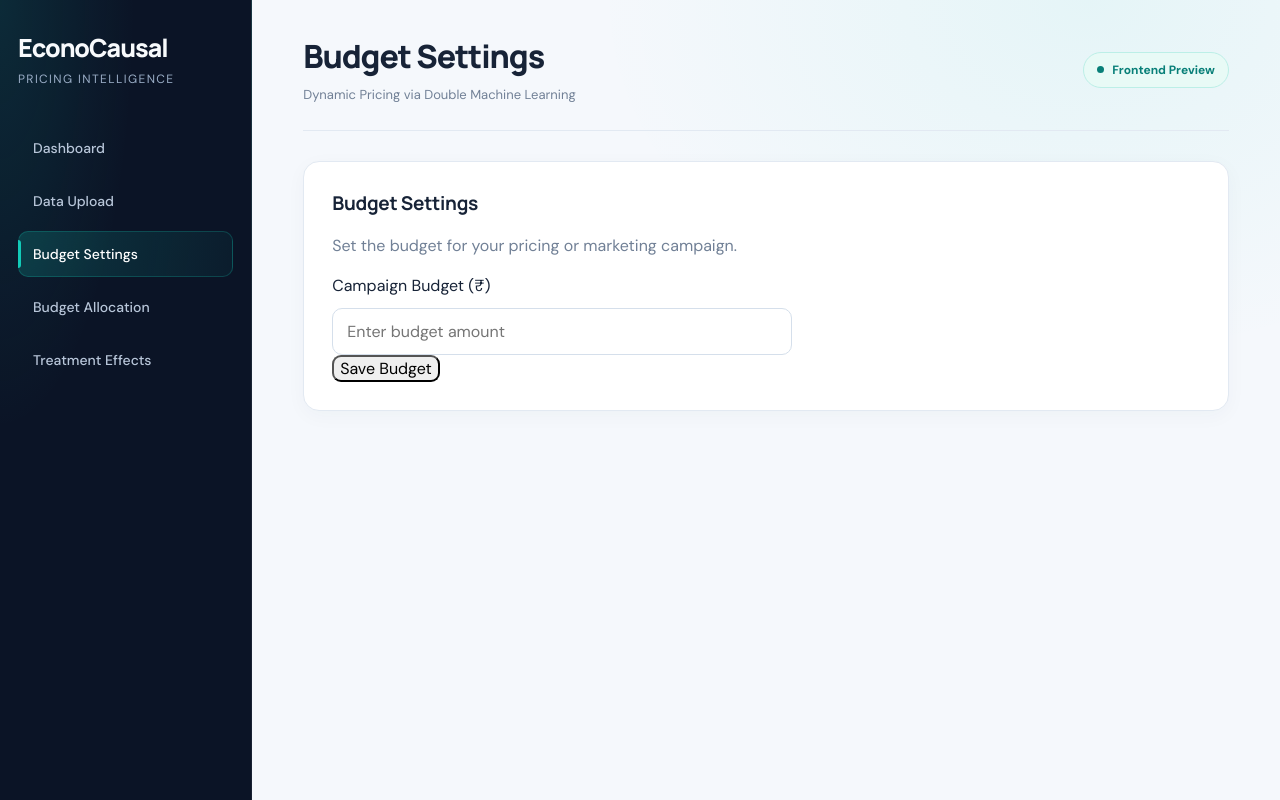
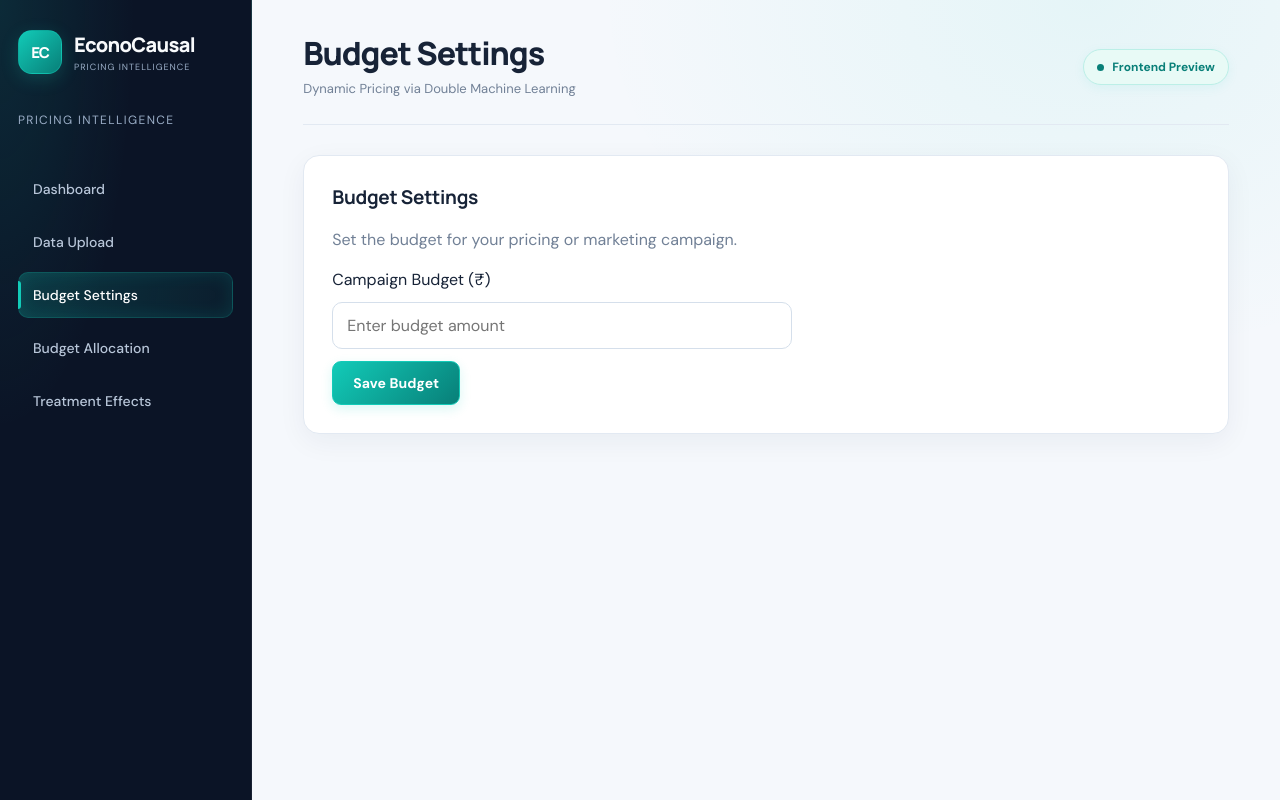
Before and after one commit to Aakash25DS02/-EconoCausal-Dynamic-Pricing-via-Double-Machine-Learning, a React (Vite) app in the folder Frontend/: page / in a window 1280 px wide. Both pictures are taken after a click on the button "Budget Settings". Built offline with nearby package versions, Linux system fonts and the light colour scheme.

Commit message:
Improve EconoCausal UI styling

```diff
--- a/Frontend/package.json
+++ b/Frontend/package.json
@@ -10,6 +10,7 @@
   },
   "dependencies": {
     "@vitejs/plugin-react": "latest",
+    "lucide-react": "^1.59.0",
     "papaparse": "^5.7.0",
     "plotly.js": "latest",
     "react": "latest",
--- a/Frontend/src/App.jsx
+++ b/Frontend/src/App.jsx
@@ -22,7 +22,17 @@ export default function App () {
   return (
     <div className='app'>
       <aside className='sidebar'>
-        <h2>EconoCausal</h2>
+
+<div className="brand">
+  <div className="brand-mark" aria-hidden="true">
+    <span>EC</span>
+  </div>
+  <div className="brand-copy">
+    <h2>EconoCausal</h2>
+    <p className="subtitle">Pricing Intelligence</p>
+  </div>
+</div>
+
         <p className='subtitle'>Pricing Intelligence</p>
 
         {menuItems.map(item => (
--- a/Frontend/src/index.css
+++ b/Frontend/src/index.css
@@ -413,3 +413,375 @@ textarea:focus-visible {
     animation-duration: 0.01ms !important;
   }
 }
+
+
+
+/* ---------- EconoCausal UI polish ---------- */
+
+:root {
+  --teal-glow: rgba(18, 203, 184, 0.14);
+  --shadow-card: 0 8px 28px rgba(25, 44, 75, 0.055);
+  --shadow-hover: 0 14px 34px rgba(25, 44, 75, 0.10);
+}
+
+/* Smoother page appearance */
+html {
+  scroll-behavior: smooth;
+}
+
+::selection {
+  background: rgba(18, 203, 184, 0.24);
+  color: #0b1426;
+}
+
+.main-content {
+  width: calc(100% - 252px);
+  min-width: 0;
+}
+
+.page {
+  animation: page-enter 350ms ease both;
+}
+
+@keyframes page-enter {
+  from {
+    opacity: 0;
+    transform: translateY(7px);
+  }
+
+  to {
+    opacity: 1;
+    transform: translateY(0);
+  }
+}
+
+/* Refined navigation */
+.sidebar h2 {
+  line-height: 1.25;
+}
+
+.nav-item {
+  transition:
+    background 180ms ease,
+    color 180ms ease,
+    border-color 180ms ease,
+    transform 180ms ease;
+}
+
+.nav-item:hover {
+  transform: translateX(3px);
+}
+
+.nav-item.active {
+  box-shadow: inset 0 0 18px var(--teal-glow);
+}
+
+/* Cleaner header */
+.topbar {
+  position: relative;
+}
+
+.topbar h1 {
+  line-height: 1.2;
+}
+
+.status {
+  white-space: nowrap;
+  box-shadow: 0 3px 12px rgba(18, 203, 184, 0.07);
+}
+
+/* Premium card interactions */
+.panel,
+.welcome,
+.stat-card {
+  transition:
+    box-shadow 200ms ease,
+    border-color 200ms ease,
+    transform 200ms ease;
+}
+
+.panel {
+  box-shadow: var(--shadow-card);
+}
+
+.stat-card:hover {
+  transform: translateY(-3px);
+  box-shadow: var(--shadow-hover);
+  border-color: #cbd8e7;
+}
+
+.welcome {
+  border-color: #dceeea;
+}
+
+/* Form controls */
+.panel input[type='file'],
+.panel input[type='number'],
+.panel input[type='text'],
+.panel select,
+.panel textarea {
+  transition:
+    border-color 180ms ease,
+    box-shadow 180ms ease;
+}
+
+.panel input:focus,
+.panel select:focus,
+.panel textarea:focus {
+  outline: none;
+  border-color: var(--teal-dark);
+  box-shadow: 0 0 0 4px var(--teal-glow);
+}
+
+/* Buttons */
+.panel button,
+.main-content button[type='submit'] {
+  cursor: pointer;
+  transition:
+    transform 180ms ease,
+    box-shadow 180ms ease,
+    background 180ms ease;
+}
+
+.panel button:hover:not(:disabled),
+.main-content button[type='submit']:hover:not(:disabled) {
+  transform: translateY(-1px);
+  box-shadow: 0 5px 14px rgba(25, 44, 75, 0.10);
+}
+
+button:disabled {
+  cursor: not-allowed;
+  opacity: 0.6;
+}
+
+/* Tables */
+.panel table {
+  width: 100%;
+  border-collapse: separate;
+  border-spacing: 0;
+}
+
+.panel th {
+  text-align: left;
+  white-space: nowrap;
+}
+
+.panel th:first-child {
+  border-top-left-radius: 8px;
+}
+
+.panel th:last-child {
+  border-top-right-radius: 8px;
+}
+
+.panel tbody tr {
+  transition: background 150ms ease;
+}
+
+.panel tbody tr:hover {
+  background: #f5fbfa;
+}
+
+.panel td {
+  overflow-wrap: anywhere;
+}
+
+/* Chart containers and empty states */
+.chart-placeholder {
+  transition:
+    border-color 180ms ease,
+    background 180ms ease;
+}
+
+.chart-placeholder:hover {
+  border-color: var(--teal-dark);
+  background: #f2fbf9;
+}
+
+/* Tablet and mobile refinement */
+@media (max-width: 1000px) {
+  .main-content {
+    width: calc(100% - 215px);
+  }
+}
+
+@media (max-width: 650px) {
+  .main-content {
+    width: 100%;
+  }
+
+  .nav-item:hover {
+    transform: none;
+  }
+
+  .topbar {
+    margin-bottom: 22px;
+    padding-bottom: 18px;
+  }
+
+  .status {
+    font-size: 11px;
+  }
+
+  .panel,
+  .welcome,
+  .stat-card {
+    border-radius: 13px;
+  }
+}
+
+@media (prefers-reduced-motion: reduce) {
+  html {
+    scroll-behavior: auto;
+  }
+
+  .page {
+    animation: none;
+  }
+
+  .panel,
+  .welcome,
+  .stat-card,
+  .nav-item,
+  button {
+    transition: none !important;
+  }
+}
+
+
+/* EconoCausal brand identity */
+.brand {
+  display: flex;
+  align-items: center;
+  gap: 12px;
+  margin-bottom: 38px;
+}
+
+.brand-mark {
+  display: grid;
+  place-items: center;
+  width: 44px;
+  height: 44px;
+  flex-shrink: 0;
+  border: 1px solid rgba(18, 203, 184, 0.42);
+  border-radius: 14px;
+  background: linear-gradient(135deg, #12cbb8, #087f78);
+  box-shadow: 0 5px 18px rgba(18, 203, 184, 0.2);
+}
+
+.brand-mark span {
+  color: #ffffff;
+  font-family: 'Manrope', sans-serif;
+  font-size: 15px;
+  font-weight: 800;
+  letter-spacing: -1px;
+}
+
+.brand-copy h2 {
+  font-size: 20px;
+  letter-spacing: -0.7px;
+}
+
+.brand-copy .subtitle {
+  margin: 4px 0 0;
+  font-size: 9px;
+  letter-spacing: 1px;
+}
+
+@media (max-width: 650px) {
+  .brand {
+    margin-bottom: 18px;
+  }
+}
+
+
+/* EconoCausal themed action buttons */
+.primary-button {
+  display: inline-flex;
+  align-items: center;
+  justify-content: center;
+  gap: 8px;
+  min-height: 44px;
+  padding: 11px 20px;
+  border: 1px solid #12cbb8;
+  border-radius: 10px;
+  background: linear-gradient(135deg, #12cbb8, #087f78);
+  color: #ffffff;
+  font-family: 'DM Sans', sans-serif;
+  font-size: 14px;
+  font-weight: 700;
+  letter-spacing: 0.1px;
+  cursor: pointer;
+  box-shadow: 0 4px 12px rgba(18, 203, 184, 0.16);
+  transition:
+    background 0.2s ease,
+    box-shadow 0.2s ease,
+    transform 0.2s ease;
+}
+
+.primary-button:hover {
+  background: linear-gradient(135deg, #16bfae, #066c66);
+  box-shadow: 0 7px 18px rgba(18, 203, 184, 0.25);
+  transform: translateY(-1px);
+}
+
+.primary-button:active {
+  transform: translateY(0);
+  box-shadow: 0 2px 6px rgba(18, 203, 184, 0.15);
+}
+
+.primary-button:focus-visible {
+  outline: 3px solid rgba(18, 203, 184, 0.35);
+  outline-offset: 3px;
+}
+
+.primary-button:disabled {
+  opacity: 0.55;
+  cursor: not-allowed;
+  transform: none;
+  box-shadow: none;
+}
+
+@media (prefers-reduced-motion: reduce) {
+  .primary-button {
+    transition: none;
+  }
+}
+
+
+
+/* The file input and its Choose File button */
+input[type="file"] {
+  width: 100%;
+  padding: 10px;
+  border: 1px dashed #b8c9d9;
+  border-radius: 12px;
+  background: #f8fbfd;
+  color: #172337;
+  font-family: 'DM Sans', sans-serif;
+  font-size: 13px;
+}
+
+input[type="file"]::file-selector-button {
+  margin-right: 14px;
+  padding: 9px 15px;
+  border: 0;
+  border-radius: 8px;
+  background: #0b1426;
+  color: #ffffff;
+  font-family: 'DM Sans', sans-serif;
+  font-size: 13px;
+  font-weight: 600;
+  cursor: pointer;
+  transition: background 0.2s ease;
+}
+
+input[type="file"]::file-selector-button:hover {
+  background: #087f78;
+}
+
+
+/* Add spacing above the Save Budget button */
+form .primary-button {
+  margin-top: 12px;
+}
--- a/Frontend/src/pages/BudgetAllocation.jsx
+++ b/Frontend/src/pages/BudgetAllocation.jsx
@@ -19,11 +19,15 @@ const allocationPercentages = [
   { name: "Customer Group C", percentage: 25, color: "#0d9488" }
 ];
 
+
 function formatCurrency(value) {
-  return `╬ô├⌐Γòú${value.toLocaleString("en-IN", {
+  return new Intl.NumberFormat("en-IN", {
+    style: "currency",
+    currency: "INR",
     maximumFractionDigits: 2
-  })}`;
+  }).format(value);
 }
+
 
 export default function BudgetAllocation({ budget }) {
   const hasBudget =
--- a/Frontend/src/pages/BudgetSettings.jsx
+++ b/Frontend/src/pages/BudgetSettings.jsx
@@ -41,13 +41,13 @@ export default function BudgetSettings({ budget, onSave }) {
           required
         />
 
-        <button className="save-button" type="submit">
+        <button type="submit" className="primary-button">
           Save Budget
         </button>
       </form>
 
       {message && (
-        <p role="status" style={{ color: "#244c91" }}>
+        <p role="status" style={{ color: "#087f78" }}>
           {message}
         </p>
       )}
```
Also changed, not shown: Frontend/src/pages/TreatmentEffects.jsx (+58 -31 lines), 1 other file (tests, documents, lock files or other folders).
